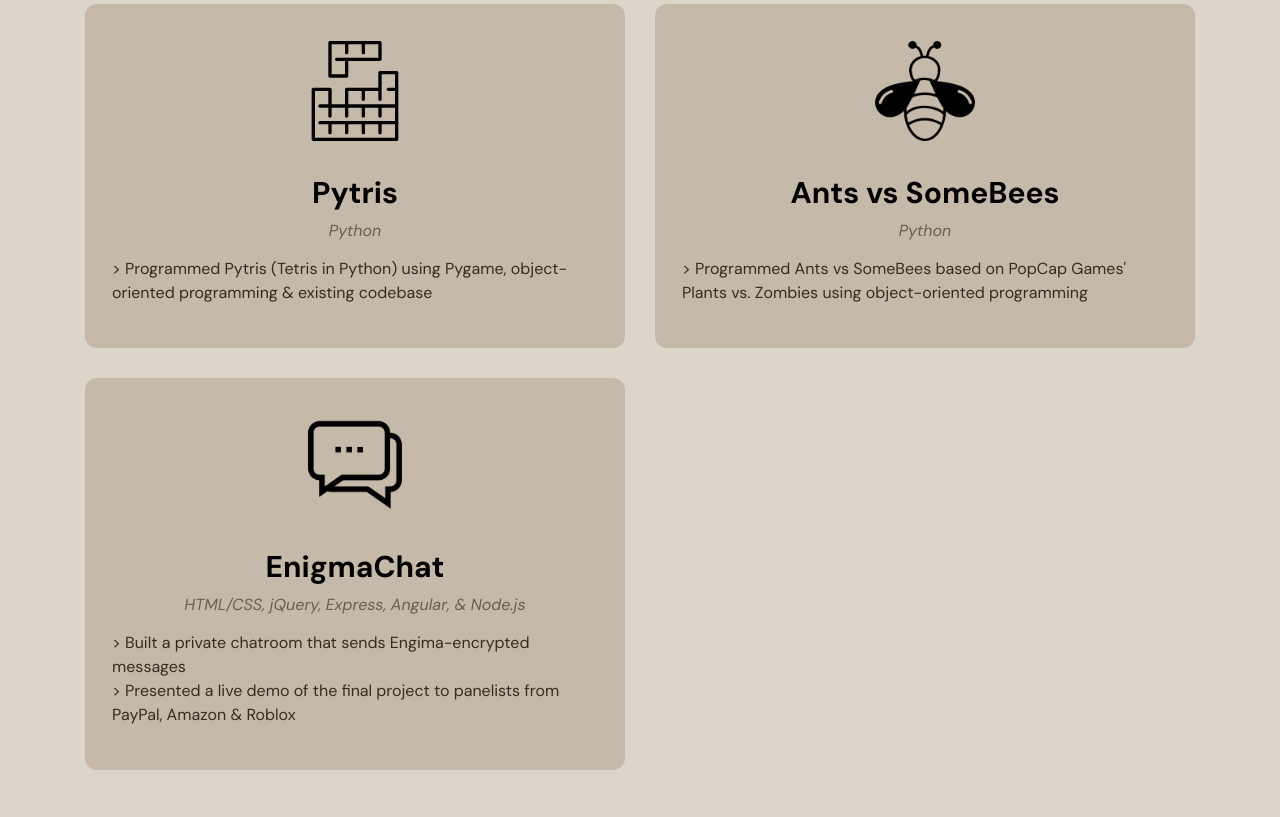
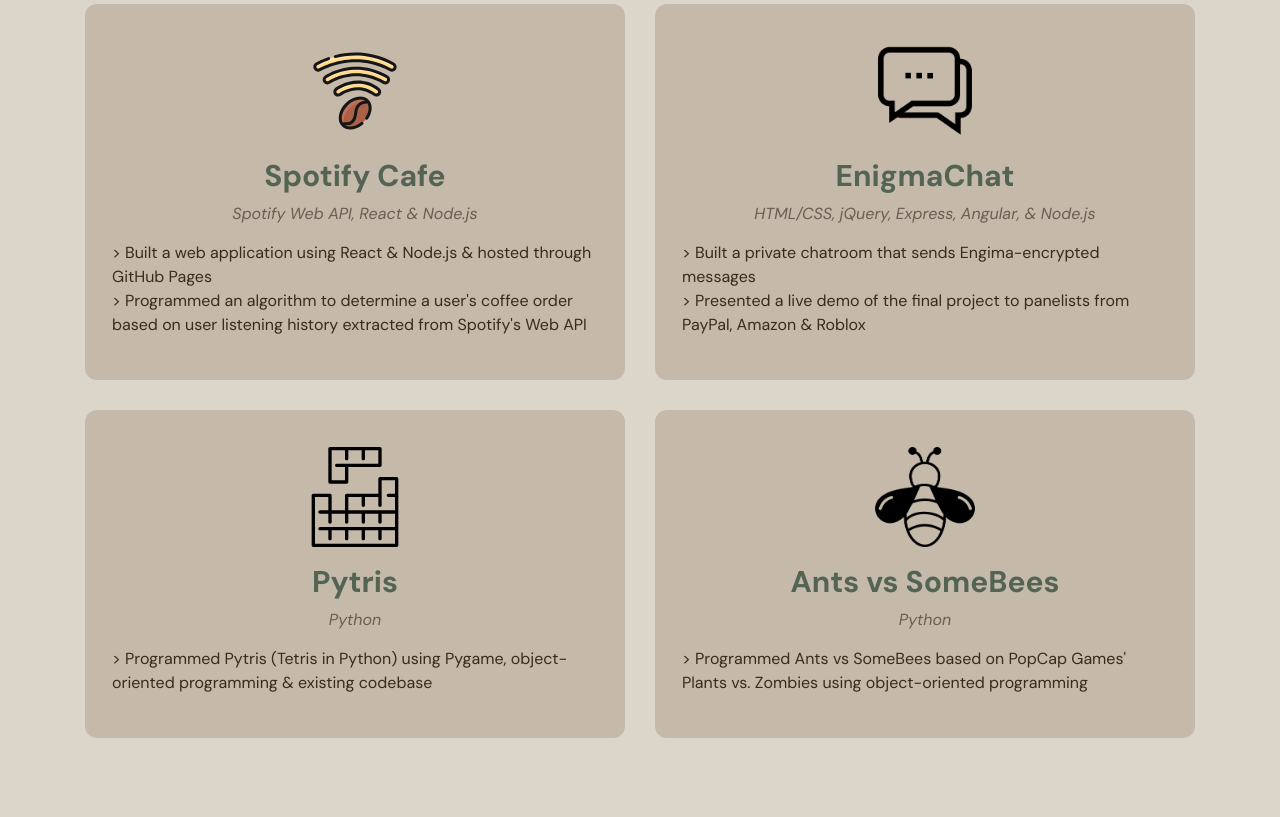
Before and after one commit to kxllytrxn/old-portfolio, a website: page index.html in a window 1280 px wide. Shown: the part 2383-3200 px from the top of the page. Drawn offline with nearby package versions, Linux system fonts and the light colour scheme.

Commit message:
add project and resume

```diff
--- a/index.html
+++ b/index.html
@@ -41,7 +41,7 @@
                 <a class="nav-link" href="#projects">Projects</a>
             </li>
             <li class="nav-item">
-                <a class="nav-link" src="">Resume</a>
+                <a class="nav-link" href="images/aboutme/2022 Resume.pdf">Resume</a>
             </li>
         </ul>
     </div>
@@ -168,7 +168,37 @@
         </div>
         <div class="reveal container">
             <div class="row">
+                <div class="col-xl-6 col-lg-6 col-m-12 col-sm-12" style="text-align:center;">
+                    <div class="project">
+                        <img src="images/projects/coffee-wifi.svg" id="project-logo" alt="">
+                        <h2 class="project-header">
+                            <a class="project-header" href="https://kxllytrxn.github.io/spotify-cafe.io/#">
+                            Spotify Cafe
+                        </a>
+                        </h2>
 
+                        <p id="subhead"> Spotify Web API, React & Node.js  </p>
+                        <p id="proj-description">
+                            > Built a web application using React & Node.js & hosted through GitHub Pages
+                            <br>
+                            > Programmed an algorithm to determine a user's coffee order based on user listening history extracted from Spotify's Web API
+                        </p>
+                    </div>
+                </div>
+                <div class="col-xl-6 col-lg-6 col-m-12 col-sm-12" style="text-align:center;">
+                    <div class="project">
+                        <img src="images/projects/chatroom.png" id="project-logo" alt="engimachat">
+                        <h2 class="project-header">
+                            EnigmaChat
+                        </h2>
+                        <p id="subhead"> HTML/CSS, jQuery, Express, Angular, & Node.js  </p>
+                        <p id="proj-description">
+                            > Built a private chatroom that sends Engima-encrypted messages
+                            <br>
+                            > Presented a live demo of the final project to panelists from PayPal, Amazon & Roblox
+                        </p>
+                    </div>
+                </div>
                 <div class="col-xl-6 col-lg-6 col-m-12 col-sm-12" style="text-align:center;">
                     <div class="project">
                         <img src="images/projects/tetris.svg" id="project-logo" alt="tetris">
@@ -193,20 +223,7 @@
                         </p>
                     </div>
                 </div>
-                <div class="col-xl-6 col-lg-6 col-m-12 col-sm-12" style="text-align:center;">
-                    <div class="project">
-                        <img src="images/projects/chatroom.png" id="project-logo" alt="engimachat">
-                        <h2 class="project-header">
-                            EnigmaChat
-                        </h2>
-                        <p id="subhead"> HTML/CSS, jQuery, Express, Angular, & Node.js  </p>
-                        <p id="proj-description">
-                            > Built a private chatroom that sends Engima-encrypted messages
-                            <br>
-                            > Presented a live demo of the final project to panelists from PayPal, Amazon & Roblox
-                        </p>
-                    </div>
-                </div>
+
             </div>
         </div>
     </div>
--- a/style.css
+++ b/style.css
@@ -208,10 +208,15 @@
     font-size: 30px;
     font-weight: 600;
     padding-bottom: 0px;
-    margin-top: 5%;
-    color: black;
+    margin-top: 1vh;
+    color:rgb(83, 100, 83);
 }
 
+.project-header:hover {
+    color:rgb(34, 46, 34);
+    text-decoration: none;
+    transition: .2s ease-in;
+}
 #subhead {
     margin: 0px;
     padding: 0px;
```
Also changed, not shown: images/projects/coffee-wifi.svg (added), 1 other file.
